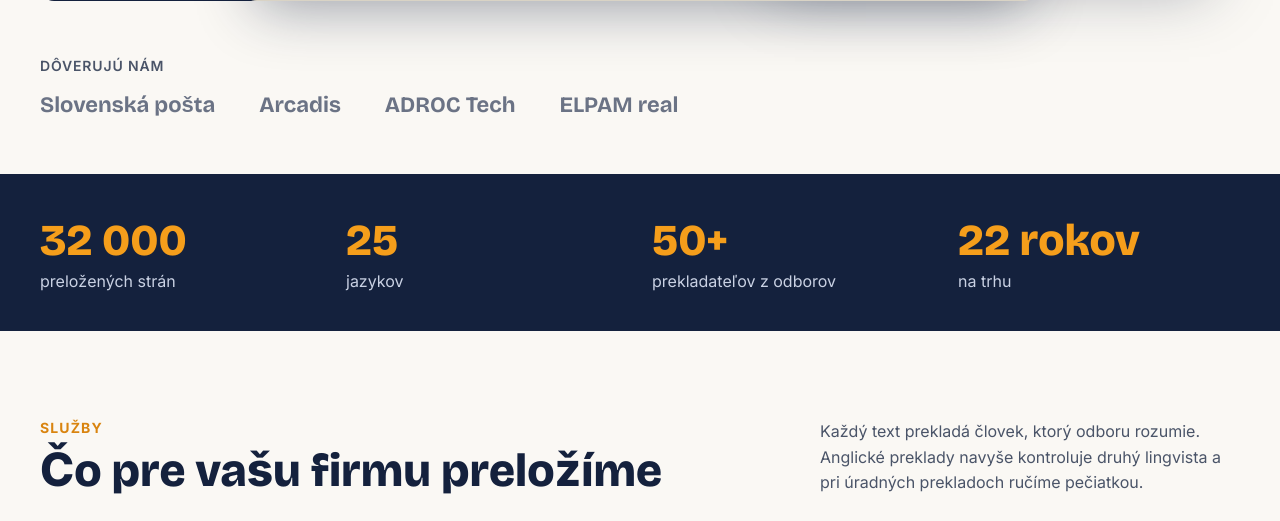
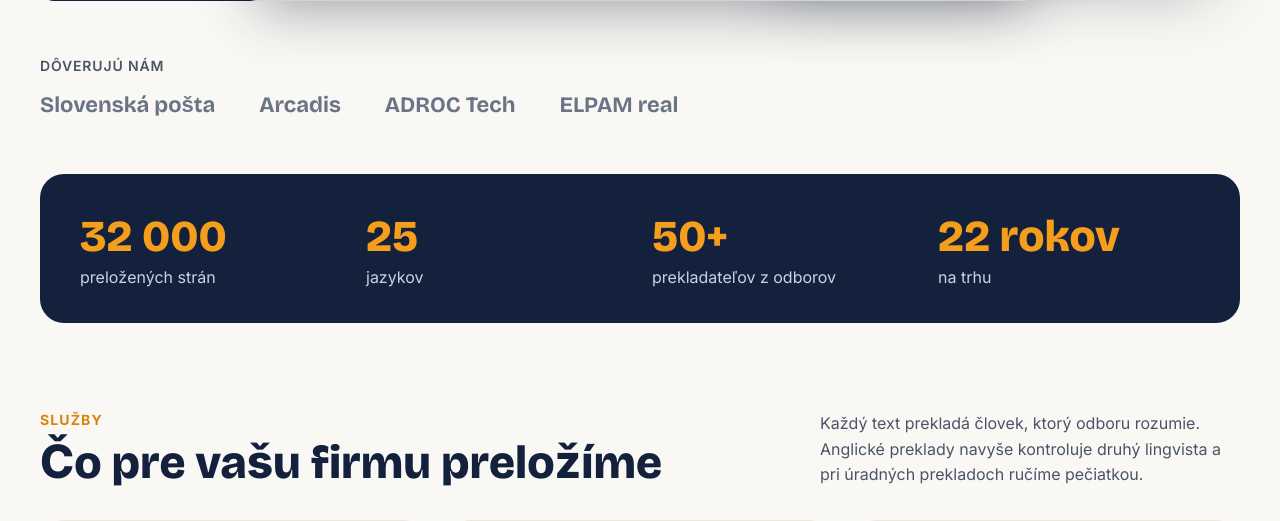
Before and after one commit to NCN0004/yourchoice-web, a WordPress theme: template theme/front-page.php in a window 1280 px wide. Shown: the part 783-1304 px from the top of the page. Run offline with PHP 8.4 and a stand-in for WordPress, Linux system fonts and the light colour scheme; the site name, menu and one post (Sample post) are stand-ins, and other content is empty; some libraries are stand-ins or nearby versions.

Commit message:
Pás s číslami zúžený na šírku obsahu
Co-Authored-By: Claude Opus 5.5 <noreply@anthropic.com>
Claude-Session: https://claude.ai/code/session_01Cgcyx4r2uRk94hNVzd6E3g

```diff
--- a/theme/parts/front.php
+++ b/theme/parts/front.php
@@ -39,8 +39,8 @@
 </section>
 
 <!-- NUMBERS -->
-<section aria-label="Čísla" style="background: #14213D; color: #FFFFFF">
-<div style="max-width: 1200px; margin: 0 auto; padding: 40px 24px; display: grid; grid-template-columns: repeat(auto-fit, minmax(200px, 1fr)); gap: 24px">
+<section aria-label="Čísla" style="max-width: 1200px; margin: 0 auto; padding: 0 24px">
+<div style="background: #14213D; color: #FFFFFF; border-radius: 24px; padding: 36px 40px; display: grid; grid-template-columns: repeat(auto-fit, minmax(200px, 1fr)); gap: 24px">
 <div style="display: flex; flex-direction: column; gap: 4px"><span style="font-family: 'Bricolage Grotesque', sans-serif; font-size: 44px; font-weight: 800; color: #F59E1B">32 000</span><span style="color: #C9D1E3">preložených strán</span></div>
 <div style="display: flex; flex-direction: column; gap: 4px"><span style="font-family: 'Bricolage Grotesque', sans-serif; font-size: 44px; font-weight: 800; color: #F59E1B">25</span><span style="color: #C9D1E3">jazykov</span></div>
 <div style="display: flex; flex-direction: column; gap: 4px"><span style="font-family: 'Bricolage Grotesque', sans-serif; font-size: 44px; font-weight: 800; color: #F59E1B">50+</span><span style="color: #C9D1E3">prekladateľov z odborov</span></div>
--- a/theme/style.css
+++ b/theme/style.css
@@ -2,7 +2,7 @@
 Theme Name: Your Choice
 Description: Web Your Choice – jazykové služby pre firmy.
 Author: Claude
-Version: 2.1.5
+Version: 2.1.6
 Text Domain: yourchoice
 */
 html{scroll-behavior:smooth}
```
